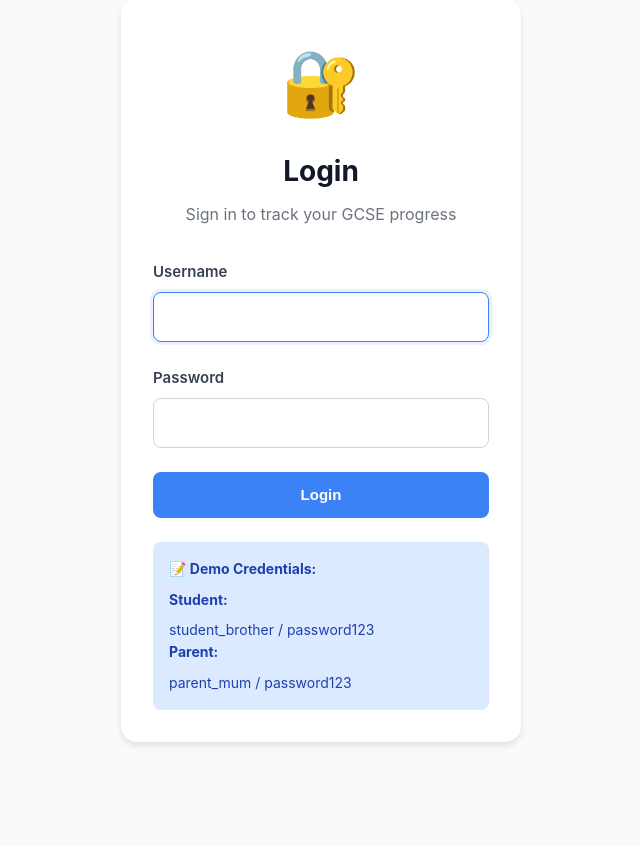
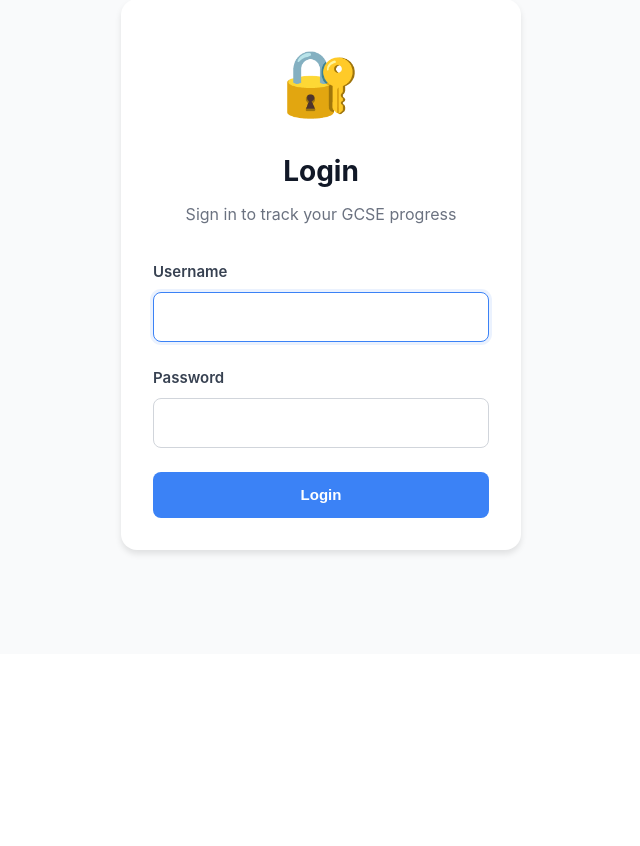
Before and after one commit to Ycandido0119/gcse-progress-tracker, a Django app: page /accounts/login/ in a window 1280 px wide. Shown: the part 202-1048 px from the top of the page, without its empty margins (319-959 px from the left). After the commit the page ends 758 px from the top, so only its background shows below. Run offline with Django 5.2, Linux system fonts and the light colour scheme.

Commit message:
security: Remove demo credentials from production login page
Removed:
- Demo credentials display (usernames and passwords)
- Demo credentials CSS styling

Production security enhancement - users should use their own accounts.

Closes #security-demo-credentials

```diff
--- a/tracker/templates/tracker/login.html
+++ b/tracker/templates/tracker/login.html
@@ -63,20 +63,6 @@
         margin-bottom: 1rem;
         border-left: 4px solid #EF4444;
     }
-
-    .demo-credentials {
-        background: #DBEAFE;
-        padding: 1rem;
-        border-radius: 0.5rem;
-        margin-top: 1.5rem;
-        font-size: 0.875rem;
-        color: #1E40AF;
-    }
-
-    .demo-credentials strong {
-        display: block;
-        margin-bottom: 0.5rem;
-    }
 </style>
 {% endblock %}
 
@@ -126,11 +112,5 @@
             Login
         </button>
     </form>
-
-    <div class="demo-credentials">
-        <strong>📝 Demo Credentials:</strong>
-        <p><strong>Student:</strong> student_brother / password123</p>
-        <p><strong>Parent:</strong> parent_mum / password123</p>
-    </div>
 </div>
 {% endblock %}
```
